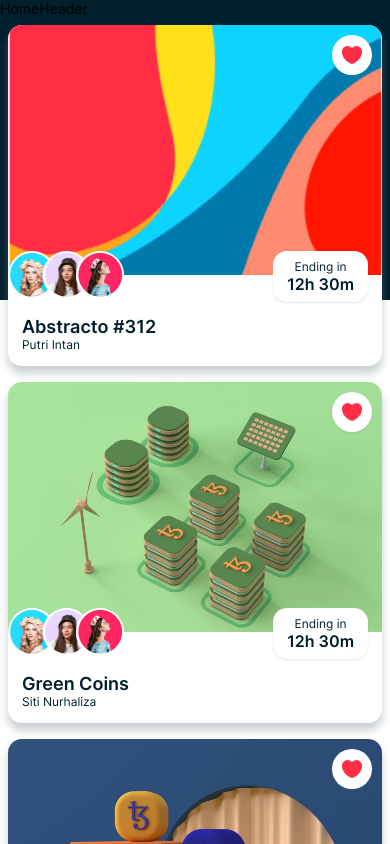
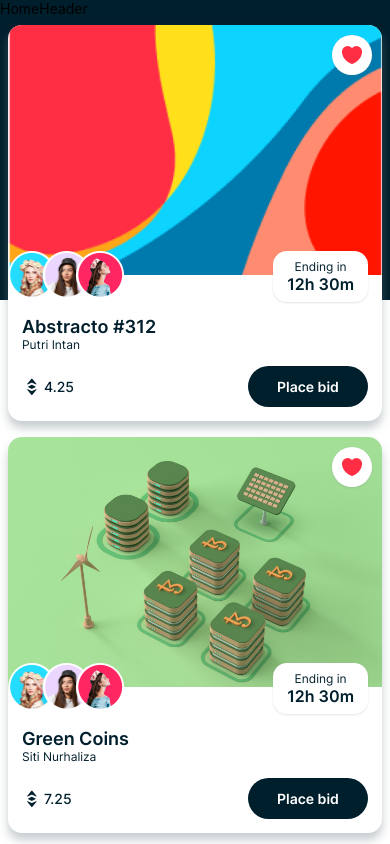
Before and after one commit to sparkle666/react-native-nft, a React Native app: screen /Home in a window 390 px wide. Shown: the top 844 px of the page. Built offline with nearby package versions, Linux system fonts and the light colour scheme.

Commit message:
adde a working nft card contents

```diff
--- a/components/Button.js
+++ b/components/Button.js
@@ -1,9 +1,9 @@
 import { View, Text, TouchableOpacity, Image } from 'react-native'
 import React from 'react'
-import {COLORS, SIZES, SHADOWS} from "../constants"
+import {COLORS, SIZES, SHADOWS, FONTS} from "../constants"
 
 export const CircleButton = ({handlePress, imgUrl, ...props}) => {
-  console.log("URL", imgUrl)
+
   return (
   <TouchableOpacity style = {{
     width: 40,
@@ -21,10 +21,24 @@
   )
 }
 
-export const RectButton = () => {
+export const RectButton = ({minWidth, handlePress, fontSize, props}) => {
   return (
-    <View>
-      <Text>RectButton</Text>
-    </View>
+    <TouchableOpacity style = {{
+      backgroundColor: COLORS.primary,
+      padding: SIZES.small,
+      borderRadius: SIZES.extraLarge,
+      minWidth: minWidth,
+      ...props,
+    }}
+    onPress = {handlePress}>
+      <Text style = {{
+        fontFamily: FONTS.semiBold,
+        fontSize: fontSize,
+        color: COLORS.white,
+        textAlign: "center",
+      }}>
+        Place bid
+      </Text>
+    </TouchableOpacity>
   )
 }
--- a/components/NFTCard.js
+++ b/components/NFTCard.js
@@ -2,7 +2,7 @@
 import React from 'react'
 import  {useNavigation} from "@react-navigation/native"
 import { COLORS, SIZES, SHADOWS, assets } from "../constants";
-import { CircleButton } from './Button';
+import { CircleButton, RectButton } from './Button';
 import {NFTTitle, EthPrice, EndDate, SubInfo} from './SubInfo'
 const NFTCard = ({data}) => {
   const navigation = useNavigation()
@@ -29,6 +29,17 @@
         <NFTTitle title = {data.name} subtitle = {data.creator} titleSize = {SIZES.large}
           subTitleSize = {SIZES.small}
         />
+        <View style = {{
+            marginTop: SIZES.font,
+            flexDirection: "row",
+            justifyContent: "space-between",
+            alignItems: "center",
+        }}>
+          <EthPrice price = {data.price} />
+          <RectButton minWidth = {120} fontSize = {SIZES.font}
+            handlePress = {()=> navigation.navigate("Details", {data})}
+          />
+        </View>
       </View>
     </View>
   )
--- a/components/SubInfo.js
+++ b/components/SubInfo.js
@@ -2,10 +2,25 @@
 import React from 'react'
 import { SIZES, assets, SHADOWS, COLORS, FONTS } from '../constants'
 
-export const EthPrice = () => {
+export const EthPrice = ({price}) => {
   return (
-    <View>
-      <Text>EthPrice</Text>
+    <View style = {{
+        flexDirection: "row",
+        alignItems: "center"
+    }}>
+        <Image style = {{
+            height: 20,
+            width: 20,
+            marginRight: 2
+        }}
+        source = {assets.eth}
+        resizeMode = "contain"
+        />
+      <Text style = {{
+         fontFamily: FONTS.medium,
+         fontSize: SIZES.font,
+         color: COLORS.primary,
+      }}>{price}</Text>
     </View>
   )
 }
```
